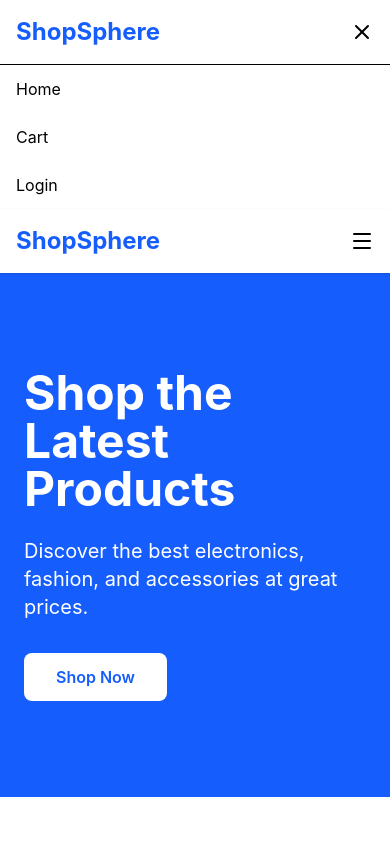
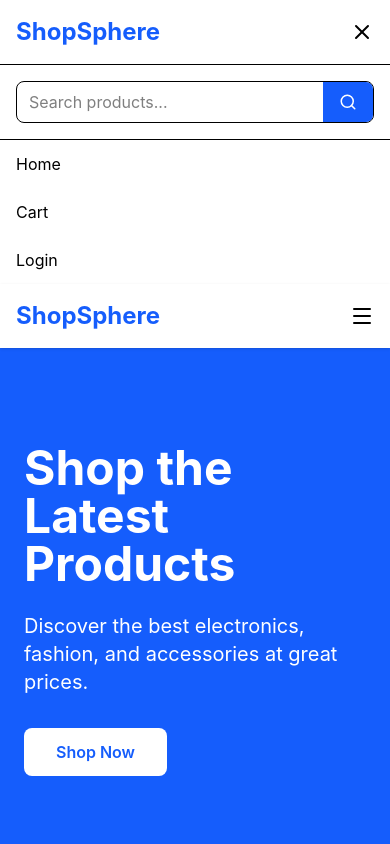
Before and after one commit to Aniket230297/mern-ecommerce, a React app in the folder frontend/: page / in a window 390 px wide. Both pictures are taken after a click on the button 362 px from the left and 32 px from the top of the page. Shown: the top 844 px of the page. Built offline with nearby package versions, Linux system fonts and the light colour scheme; no server answers; the HTML template or start-up script is replaced by a standard one.

Commit message:
Global Search is complete.

```diff
--- a/frontend/src/components/layout/Navbar.jsx
+++ b/frontend/src/components/layout/Navbar.jsx
@@ -10,12 +10,14 @@ function Navbar() {
   const { user, logout } = useAuth();
   const [showMenu, setShowMenu] = useState(false);
   const [keyword, setKeyword] = useState("");
+
   const navigate = useNavigate();
 
-  const handleLogout = () => {
+const handleLogout = () => {
+    setShowMenu(false);
     logout();
     navigate("/login");
-  };
+};
 
   return (
     <nav className="sticky top-0 z-50 bg-white shadow">
@@ -167,6 +169,41 @@ function Navbar() {
 
       {open && (
         <div className="md:hidden border-t">
+          <div className="p-4 border-b">
+            <div className="flex border rounded-lg overflow-hidden">
+              <input
+                type="text"
+                placeholder="Search products..."
+                value={keyword}
+                onChange={(e) => setKeyword(e.target.value)}
+                className="w-full px-3 py-2 outline-none"
+                onKeyDown={(e) => {
+                  if (e.key === "Enter" && keyword.trim()) {
+                    navigate(
+                      `/products?keyword=${encodeURIComponent(keyword)}`,
+                    );
+                    setKeyword("");
+                    setOpen(false);
+                  }
+                }}
+              />
+
+              <button
+                onClick={() => {
+                  if (keyword.trim()) {
+                    navigate(
+                      `/products?keyword=${encodeURIComponent(keyword)}`,
+                    );
+                    setKeyword("");
+                    setOpen(false);
+                  }
+                }}
+                className="bg-blue-600 text-white px-4"
+              >
+                <Search size={18} />
+              </button>
+            </div>
+          </div>
           <Link
             className="block px-4 py-3"
             to="/"
--- a/frontend/src/pages/Products.jsx
+++ b/frontend/src/pages/Products.jsx
@@ -22,13 +22,19 @@ function Products() {
 
   const [searchParams] = useSearchParams();
 
-const [keyword, setKeyword] = useState(
-  searchParams.get("keyword") || ""
-);;
+  const [keyword, setKeyword] = useState(
+    searchParams.get("keyword") || ""
+  );;
+  // const keyword = searchParams.get("keyword") || "";
   const [category, setCategory] = useState("");
   const [sort, setSort] = useState("newest");
   const [minPrice, setMinPrice] = useState("");
   const [maxPrice, setMaxPrice] = useState("");
+
+  useEffect(() => {
+  setKeyword(searchParams.get("keyword") || "");
+}, [searchParams]);
+
 
   useEffect(() => {
     const fetchData = async () => {
@@ -63,15 +69,9 @@ const [keyword, setKeyword] = useState(
   return (
     <Layout>
       <div className="max-w-7xl mx-auto px-4 py-10">
+        <h1 className="text-4xl font-bold mb-8">All Products</h1>
 
-        <h1 className="text-4xl font-bold mb-8">
-          All Products
-        </h1>
-
-        <SearchBar
-          keyword={keyword}
-          setKeyword={setKeyword}
-        />
+        <SearchBar keyword={keyword} setKeyword={setKeyword} />
 
         <ProductFilters
           category={category}
@@ -90,7 +90,6 @@ const [keyword, setKeyword] = useState(
         ) : (
           <ProductGrid products={products} />
         )}
-
       </div>
     </Layout>
   );
```
Also changed, not shown: 1 other file (tests, documents, lock files or other folders).
